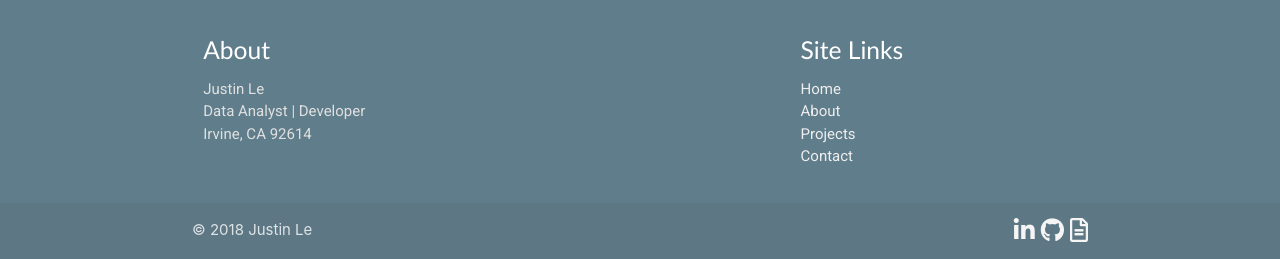
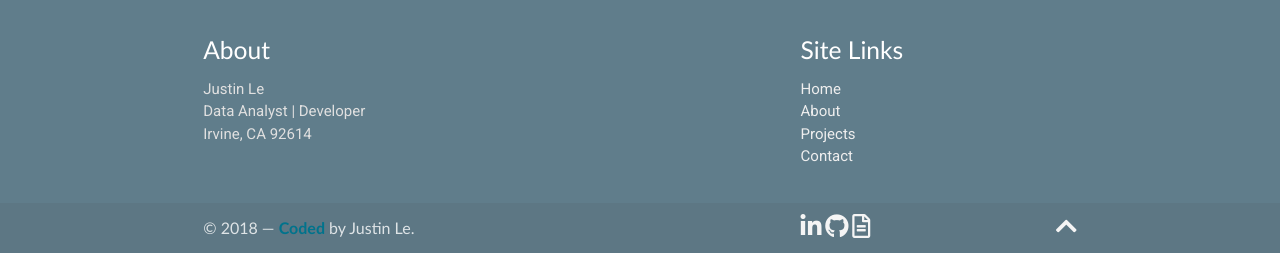
Before and after one commit to Jayleh/justin-le, a Flask app: page /contact in a window 1280 px wide. Shown: the part 1643-1902 px from the top of the page. Run offline with Flask 2, Linux system fonts and the light colour scheme; some libraries are stand-ins or nearby versions; some web fonts are replaced.

Commit message:
fixing footer content, adding scroll to top

```diff
--- a/justin/static/css/contact.css
+++ b/justin/static/css/contact.css
@@ -8,8 +8,19 @@ h3,
 h4,
 .brand-logo,
 #msg-form label,
-footer h5 {
+footer h5,
+.code-link,
+.code-link a {
     font-family: 'Amaranth', Calibri, Arial, sans-serif;
+}
+
+.code-link a {
+    color: #00738c;
+    font-weight: 700;
+}
+
+.code-link {
+    font-size: 14px;
 }
 
 p,
@@ -28,13 +39,9 @@ nav {
     letter-spacing: 1px;
 }
 
-.social-media {
+.social-media i,
+.scroll-top i {
     font-size: 24px;
-}
-
-.footer-copyright-content {
-    display: flex!important;
-    justify-content: space-between!important;
 }
 
 .split {
@@ -111,6 +118,10 @@ p {
     background-color: rgba(0, 115, 140, 0.8)!important;
 }
 
+.footer-copyright-content div.row {
+    margin: 0;
+}
+
 
 /* Small devices (landscape phones, 576px and up) */
 @media (min-width: 600px) {
@@ -129,6 +140,10 @@ p {
 
     p {
         font-size: 18px;
+    }
+
+    .code-link {
+        font-size: 16px;
     }
 }
 
--- /dev/null
+++ b/justin/static/js/scrolltop.js
@@ -0,0 +1,15 @@
+$(document).ready(function () {
+    // declare variable
+    let scrollTop = $(".scroll-top > a");
+
+    // Click event to scroll to top
+    $(scrollTop).click(function (event) {
+        event.preventDefault();
+
+        $('html, body').animate({
+            scrollTop: 0
+        }, 1500, 'easeInOutCubic');
+        return false;
+
+    }); // click() scroll top END
+});
--- a/justin/templates/layout.html
+++ b/justin/templates/layout.html
@@ -65,7 +65,7 @@
     <footer class="page-footer blue-grey">
       <div class="container">
         <div class="row">
-          <div class="col l6 s12">
+          <div class="col s12 m6 ">
             <h5 class="white-text">About</h5>
             <ul>
               <li class="grey-text text-lighten-2">Justin Le</li>
@@ -73,7 +73,7 @@
               <li class="grey-text text-lighten-2">Irvine, CA 92614</li>
             </ul>
           </div>
-          <div class="col l4 offset-l2 s12">
+          <div class="col s12 m4 offset-m2 ">
             <h5 class="white-text">Site Links</h5>
             <ul>
               <li>
@@ -93,8 +93,15 @@
         </div>
       </div>
       <div class="footer-copyright">
-        <div class="container footer-copyright-content valign-wrapper">
-          © 2018 Justin Le
+        <div class="container footer-copyright-content">
+          <div class="row valign-wrapper">
+            <div class="col s7 m6">
+              <div class="code-link">
+                &copy; 2018 &mdash;
+                <a href="https://github.com/Jayleh/justin-le" target="_blank">Coded</a> by Justin Le.
+              </div>
+            </div>
+            <div class="col s4 m3 offset-m2">
               <div class="social-media">
                 <!-- <a class="grey-text text-lighten-4" href="#!">
                   <i class="fab fa-twitter"></i>
@@ -116,13 +123,27 @@
                 </a>
               </div>
             </div>
+            <div class="col s1">
+              <div class="scroll-top right-align">
+                <a class="grey-text text-lighten-4" href="#">
+                  <i class="fas fa-chevron-up"></i>
+                </a>
+              </div>
+            </div>
+          </div>
+        </div>
       </div>
     </footer>
 
-    <!-- jQuery, then Materialize JS -->
-    <script src="https://code.jquery.com/jquery-3.3.1.slim.min.js" integrity="sha384-q8i/X+965DzO0rT7abK41JStQIAqVgRVzpbzo5smXKp4YfRvH+8abtTE1Pi6jizo"
+    <!-- jQuery -->
+    <script src="https://code.jquery.com/jquery-3.3.1.min.js" integrity="sha256-FgpCb/KJQlLNfOu91ta32o/NMZxltwRo8QtmkMRdAu8="
       crossorigin="anonymous"></script>
+    <script src="https://code.jquery.com/ui/1.12.1/jquery-ui.min.js" integrity="sha256-VazP97ZCwtekAsvgPBSUwPFKdrwD3unUfSGVYrahUqU="
+      crossorigin="anonymous"></script>
+    <!-- Materialize JS -->
     <script src="https://cdnjs.cloudflare.com/ajax/libs/materialize/1.0.0-rc.2/js/materialize.min.js"></script>
+    <!-- Scrolltop -->
+    <script src="{{ url_for('static', filename='js/scrolltop.js') }}"></script>
     <script>
       $(document).ready(function () {
         $('.sidenav').sidenav();
```
Also changed, not shown: justin/static/css/about.css (+21 -12 lines), justin/static/css/hover-effects/hover.css (+23 -8 lines), justin/static/css/main.css (+17 -6 lines). Lines whose indentation alone changed are shown as unchanged.
